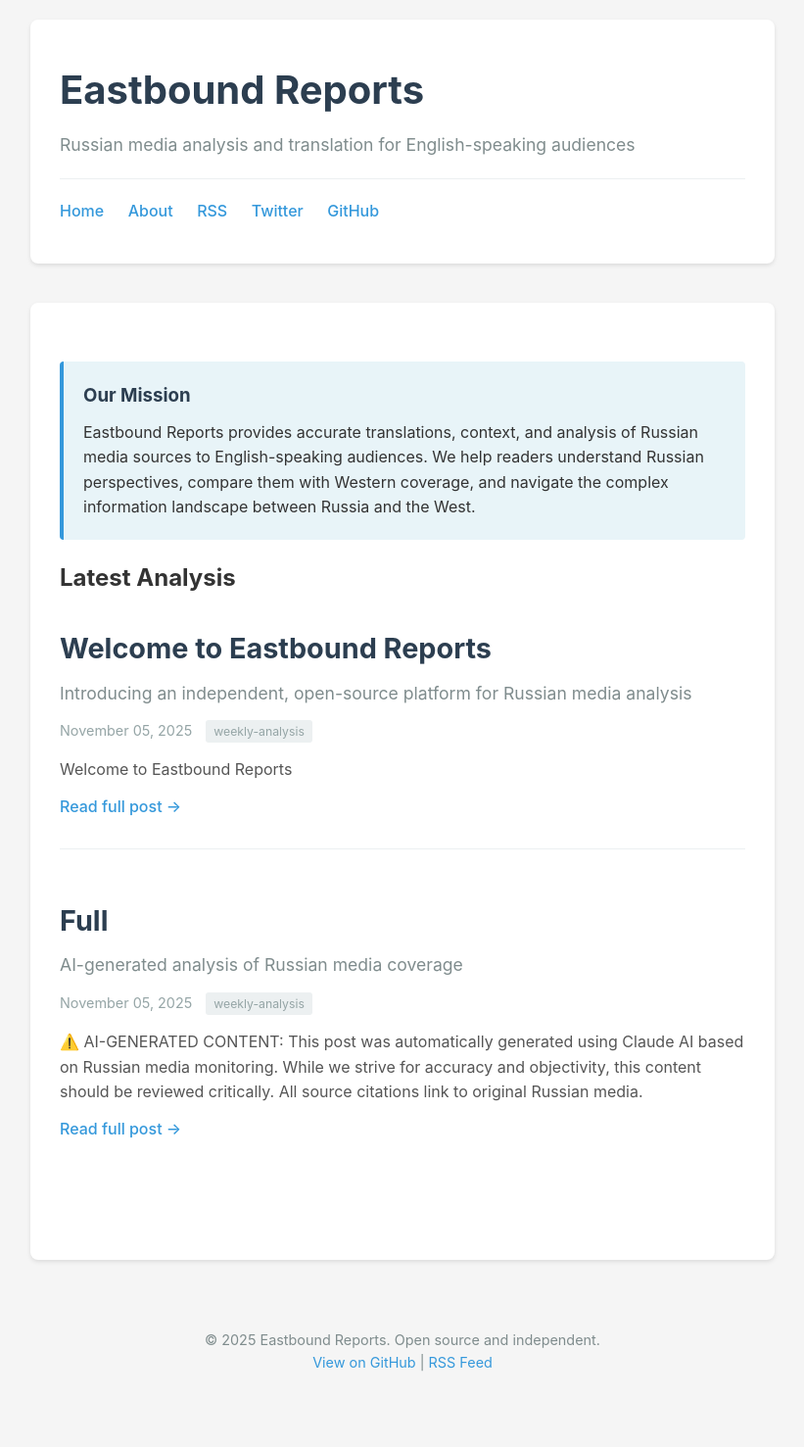
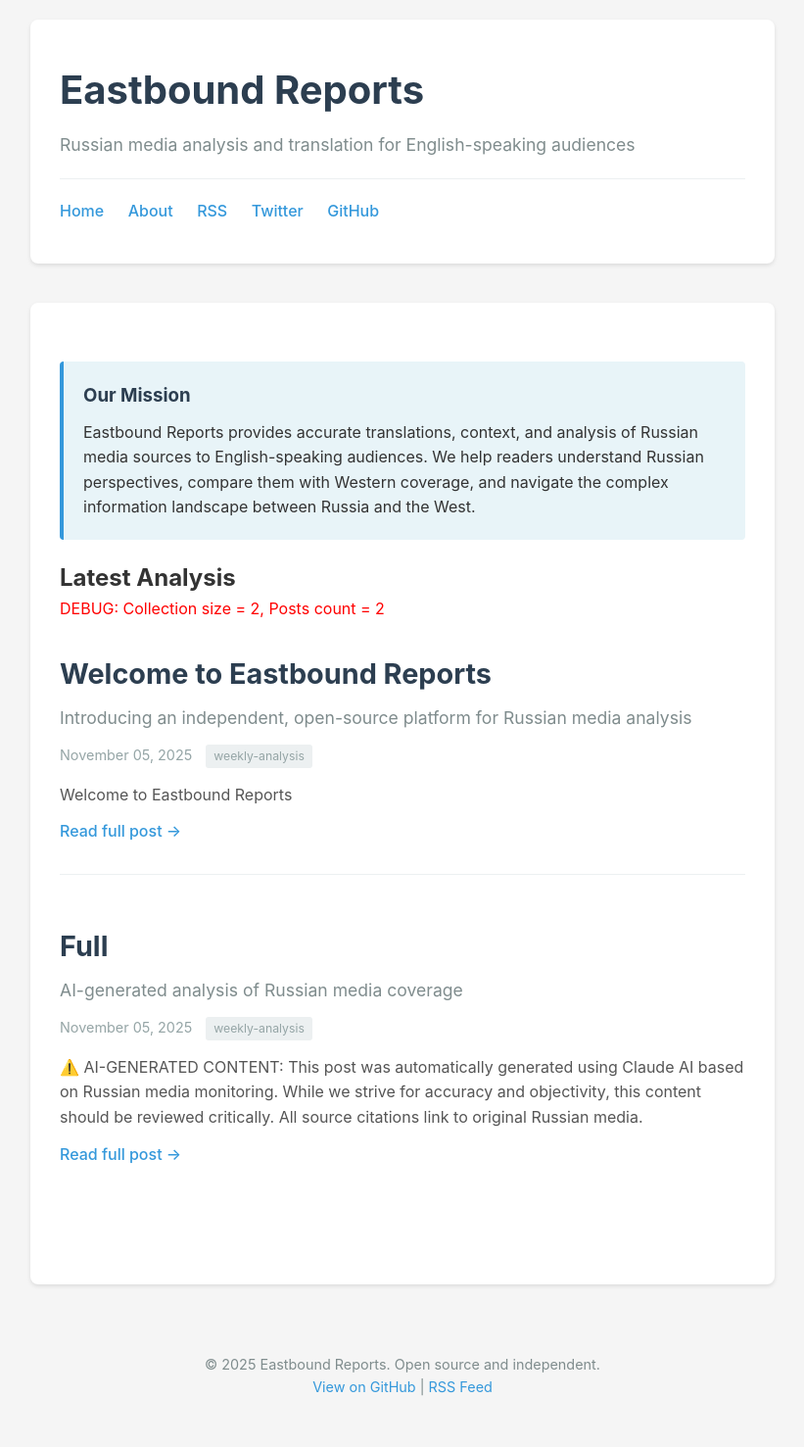
Before and after one commit to PeteSumners/eastbound, a Jekyll site: the page built from index.html, in a window 1280 px wide. Shown: the whole page at 98% size, without its empty margins (229-1050 px from the left). Built offline with Jekyll 4.4.1, drawn with Linux system fonts in a browser that asks for light colours; before the commit the page ends 1452 px from its top, so only the background shows below that.

Commit message:
Add debug output to check collection size

```diff
--- a/index.html
+++ b/index.html
@@ -10,6 +10,7 @@
 <h2>Latest Analysis</h2>
 
 {% assign posts = site.published | sort: 'date' | reverse %}
+<p style="color: red;">DEBUG: Collection size = {{ site.published.size }}, Posts count = {{ posts.size }}</p>
 
 {% if posts.size > 0 %}
 <div class="posts-list">
```
